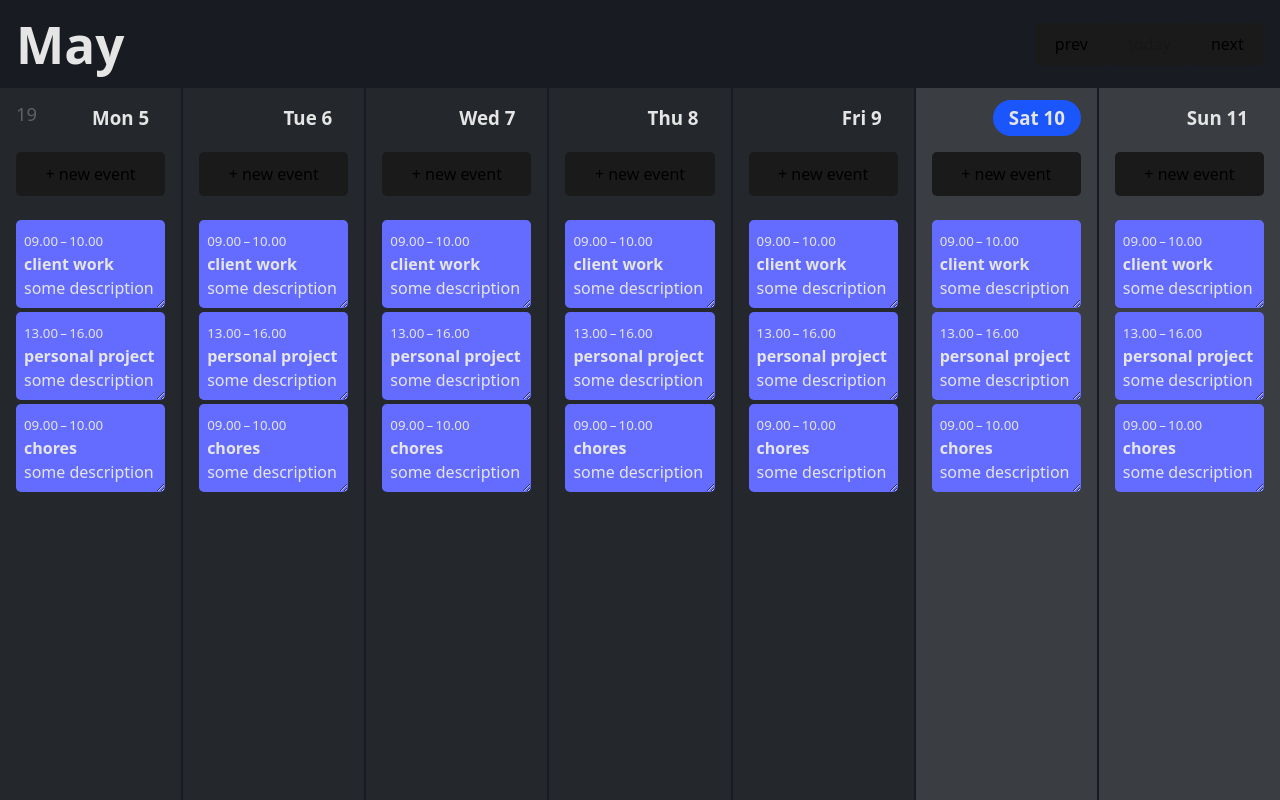
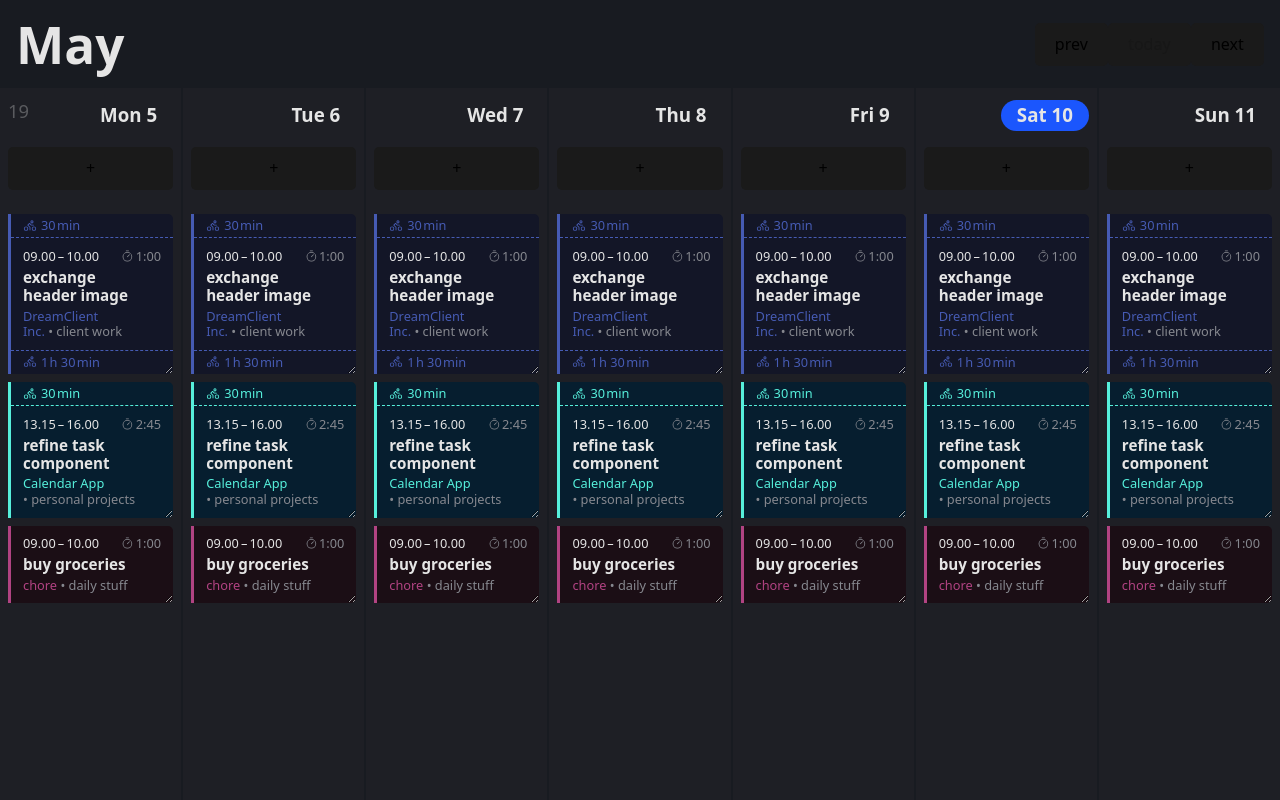
Before and after one commit to fraulueneburg/thatcalendar-fe, a React (Vite) app: page / in a window 1280 px wide. Built offline with nearby package versions, Linux system fonts and the light colour scheme.

Commit message:
feat: display task, task duration and travel time

```diff
--- a/package.json
+++ b/package.json
@@ -10,6 +10,7 @@
 		"preview": "vite preview"
 	},
 	"dependencies": {
+		"@phosphor-icons/react": "^2.1.10",
 		"date-fns": "^4.1.0",
 		"ical2json": "^4.1.0",
 		"react": "^19.0.0",
--- a/src/components/Task.tsx
+++ b/src/components/Task.tsx
@@ -1,26 +1,56 @@
-import { toDate } from 'date-fns'
-
-import { parse, format } from 'date-fns'
+import { calArr } from '../data/dummydata'
+import { parse, format, differenceInMinutes } from 'date-fns'
+import TravelTime from './TravelTime'
+import { TimerIcon as IconDuration } from '@phosphor-icons/react'
 
 export default function Task(props) {
-	const { summary, description, dtStart, dtEnd } = props.data
+	const { summary, description, dtStart, dtEnd, calendar, subCalendar, travelTime, travelReturnTime } = props.data
 
-	const convertTime = (date) => {
+	const mainCalendar = calArr.find((elem) => elem._id === calendar)
+	const { calname, color, colorBg } = mainCalendar
+
+	const calculateDuration = (start, end) => {
+		const format = "yyyyMMdd'T'HHmmssX"
+		const date1 = parse(start, format, new Date())
+		const date2 = parse(end, format, new Date())
+
+		const totalMinutes = differenceInMinutes(date2, date1)
+		const hours = Math.floor(totalMinutes / 60)
+		const minutes = totalMinutes % 60
+
+		return `${hours}:${String(minutes).padStart(2, '0')}`
+	}
+
+	const convertToTime = (date) => {
 		const parsedDate = parse(date, "yyyyMMdd'T'HHmmssX", new Date())
 		return format(parsedDate, 'HH.mm')
 	}
 
-	const startTime = convertTime(dtStart)
-	const endTime = convertTime(dtEnd)
+	const startTime = convertToTime(dtStart)
+	const endTime = convertToTime(dtEnd)
+
+	const duration = calculateDuration(dtStart, dtEnd)
 
 	return (
 		<>
-			<div className="task">
-				<small>
-					{startTime}&thinsp;–&thinsp;{endTime}
-				</small>
-				<h4>{summary}</h4>
-				<p>{description}</p>
+			<div className="task" style={{ backgroundColor: colorBg, color: color }}>
+				{travelTime && <TravelTime time={travelTime} />}
+				<div className="content">
+					<small className="time">
+						<span className="hours">
+							{startTime}&thinsp;–&thinsp;{endTime}
+						</span>
+						<span className="duration">
+							<IconDuration />
+							{duration}
+						</span>
+					</small>
+					<h4 className="title">{summary}</h4>
+					<small className="cal">
+						<span className="sub-cal">{subCalendar}</span> <span className="main-cal">•&nbsp;{calname}</span>
+					</small>
+				</div>
+				{travelTime && travelReturnTime != 0 && <TravelTime time={travelReturnTime || travelTime} isReturn={true} />}
 			</div>
 		</>
 	)
--- /dev/null
+++ b/src/components/TravelTime.tsx
@@ -0,0 +1,31 @@
+import { PersonSimpleBikeIcon as IconTravel } from '@phosphor-icons/react'
+
+export default function TravelTime({ time, isReturn }) {
+	const parseDuration = (isoString) => {
+		const match = isoString.match(/P(?:(\d+)D)?(?:T(?:(\d+)H)?(?:(\d+)M)?)?/)
+		const days = parseInt(match?.[1] || '0', 10)
+		const hours = parseInt(match?.[2] || '0', 10)
+		const minutes = parseInt(match?.[3] || '0', 10)
+
+		const parts = []
+		if (days > 0) parts.push(`${days} ${days > 1 ? 'days' : 'day'}`)
+		if (hours > 0) parts.push(`${hours} h`)
+		if (minutes > 0) parts.push(`${minutes} min`)
+
+		return parts.join(' ')
+	}
+
+	const timeFormatted = parseDuration(time)
+	const text = isReturn ? 'return time' : 'travel time'
+
+	return (
+		<>
+			<p className="travel-time">
+				<IconTravel size={14} />
+				<small className="text">
+					{timeFormatted} <span className="sr-only">{text}</span>
+				</small>
+			</p>
+		</>
+	)
+}
--- a/src/components/WeeklyCalendar.tsx
+++ b/src/components/WeeklyCalendar.tsx
@@ -1,6 +1,8 @@
 import { useState } from 'react'
 import { endOfWeek, format, getISOWeek, startOfWeek, subDays, subWeeks } from 'date-fns'
 import Task from './Task'
+
+import { calArr, tasksArr } from '../data/dummydata'
 
 export default function WeeklyCalendar() {
 	const [offset, setOffset] = useState(0)
@@ -48,27 +50,6 @@ export default function WeeklyCalendar() {
 
 	const ISOweekNum = getISOWeek(subWeeks(new Date(today), offset * -1))
 
-	const tasksArr = [
-		{
-			summary: 'client work',
-			description: 'some description',
-			dtStart: '20250714T090000Z',
-			dtEnd: '20250714T100000Z',
-		},
-		{
-			summary: 'personal project',
-			description: 'some description',
-			dtStart: '20250714T130000Z',
-			dtEnd: '20250714T160000Z',
-		},
-		{
-			summary: 'chores',
-			description: 'some description',
-			dtStart: '20250712T090000Z',
-			dtEnd: '20250712T100000Z',
-		},
-	]
-
 	return (
 		<>
 			<header className="page-header">
@@ -100,18 +81,17 @@ export default function WeeklyCalendar() {
 								<h3>
 									{dayName} {dayNum}
 								</h3>
-								<button>+ new event</button>
+								<button aria-label="add new task">+</button>
 							</div>
 							<div className="content">
 								{tasksArr.map((task) => (
-									<Task data={task} />
+									<Task data={task} key={task._id} />
 								))}
 							</div>
 						</div>
 					)
 				})}
 			</div>
-			<footer>{/* <SingleCalendar cal="" /> */}</footer>
 		</>
 	)
 }
--- /dev/null
+++ b/src/data/dummydata.ts
@@ -0,0 +1,39 @@
+export const calArr = [
+	{ _id: 'c1', calname: 'client work', color: '#465BB3', colorBg: '#131627' },
+	{ _id: 'c2', calname: 'personal projects', color: '#56EFDB', colorBg: '#061E2F' },
+	{ _id: 'c3', calname: 'daily stuff', color: '#B14382', colorBg: '#1B0E15' },
+]
+
+export const tasksArr = [
+	{
+		_id: 't1',
+		summary: 'exchange header image',
+		description: 'some description',
+		dtStart: '20250714T090000Z',
+		dtEnd: '20250714T100000Z',
+		calendar: 'c1',
+		subCalendar: 'DreamClient Inc.',
+		travelTime: 'PT30M',
+		travelReturnTime: 'PT1H30M',
+	},
+	{
+		_id: 't2',
+		summary: 'refine task component',
+		description: 'some description',
+		dtStart: '20250714T131500Z',
+		dtEnd: '20250714T160000Z',
+		calendar: 'c2',
+		subCalendar: 'Calendar App',
+		travelTime: 'PT30M',
+		travelReturnTime: '0',
+	},
+	{
+		_id: 't3',
+		summary: 'buy groceries',
+		description: 'some description',
+		dtStart: '20250712T090000Z',
+		dtEnd: '20250712T100000Z',
+		calendar: 'c3',
+		subCalendar: 'chore',
+	},
+]
--- a/src/styles/App.scss
+++ b/src/styles/App.scss
@@ -2,18 +2,19 @@
 	font-family: system-ui, Inter, Avenir, Helvetica, Arial, sans-serif;
 	line-height: 1.5;
 	font-weight: 400;
-
-	color-scheme: light dark;
-	color: #e5e5e5;
-	background-color: #181b21;
-
 	font-synthesis: none;
 	text-rendering: optimizeLegibility;
 	-webkit-font-smoothing: antialiased;
 	-moz-osx-font-smoothing: grayscale;
 
+	--color: #e5e5e5;
 	--color-primary: #646cff;
+	--color-text-secondary: #86888f;
 	--border-radius: 5px;
+
+	color-scheme: light dark;
+	color: var(--color);
+	background-color: #181b21;
 }
 
 body {
@@ -54,6 +55,7 @@ h4,
 h5,
 h6 {
 	margin: 0;
+	line-height: 1.2;
 }
 
 h1 {
@@ -88,7 +90,7 @@ a {
 }
 
 .week {
-	--padding-cell-x: 1rem;
+	--padding-cell-x: 0.5rem;
 	--padding-cell-y: 0.75rem;
 
 	display: grid;
@@ -107,12 +109,12 @@ a {
 	}
 
 	.weekend {
-		background-color: rgba(255, 255, 255, 0.15);
+		background-color: 1e1F25;
 	}
 }
 
 .day {
-	background-color: rgba(255, 255, 255, 0.05);
+	background-color: #1e1f25;
 	display: flex;
 	flex-direction: column;
 
@@ -139,20 +141,91 @@ a {
 
 	> .content {
 		display: grid;
-		gap: 0.25rem;
+		gap: 0.5rem;
 		height: max-content;
 	}
 }
 
 .task {
 	background-color: var(--color-primary);
-	border-radius: var(--border-radius);
+	border-radius: 0 var(--border-radius) var(--border-radius) 0;
+	border-left: 3px solid currentColor;
+	display: flex;
+	flex-direction: column;
+	min-height: min-content;
 	overflow: hidden;
-	padding: 0.5rem;
 	resize: vertical;
+	text-wrap: balance;
 
 	* {
 		margin: 0;
+	}
+
+	> {
+		* {
+			padding: 0 0.75rem;
+		}
+	}
+
+	.title {
+		color: var(--color);
+		font-size: 0.95rem;
+	}
+
+	.time {
+		color: var(--color);
+		display: flex;
+		justify-content: space-between;
+		margin-bottom: 0.25rem;
+	}
+
+	.content {
+		padding-block: 0.65rem;
+	}
+
+	.duration {
+		color: var(--color-text-secondary);
+		display: flex;
+		align-items: center;
+		gap: 0.1rem;
+	}
+
+	small {
+		display: block;
+		font-size: 0.8rem;
+		line-height: 1.2;
+	}
+
+	.cal {
+		margin-top: 0.25rem;
+	}
+
+	.sub-cal {
+		color: currentColor;
+	}
+
+	.main-cal {
+		color: var(--color-text-secondary);
+	}
+}
+
+.travel-time {
+	--border: 1px dashed currentColor;
+	--padding: 0.25rem;
+	align-items: center;
+	display: flex;
+	gap: 0.25rem;
+	font-size: 0.8rem;
+	font-weight: 500;
+	padding-block: var(--padding);
+
+	&:first-child {
+		border-bottom: var(--border);
+	}
+
+	&:last-child {
+		border-top: var(--border);
+		margin-top: auto;
 	}
 }
 
```
Also changed, not shown: 1 other file (tests, documents, lock files or other folders).
